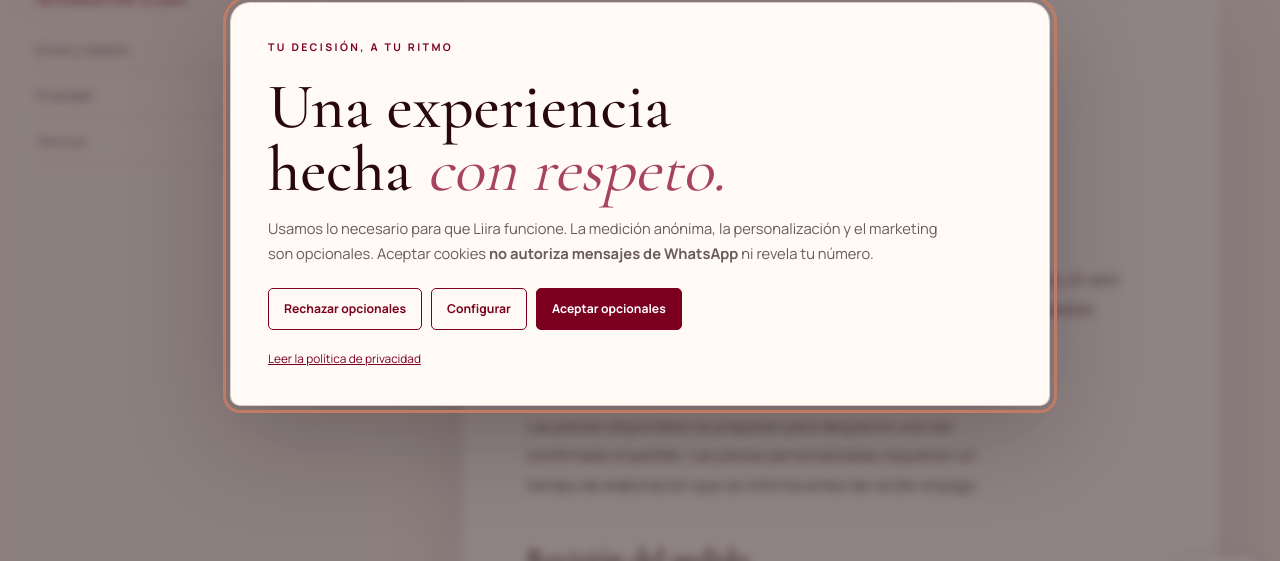
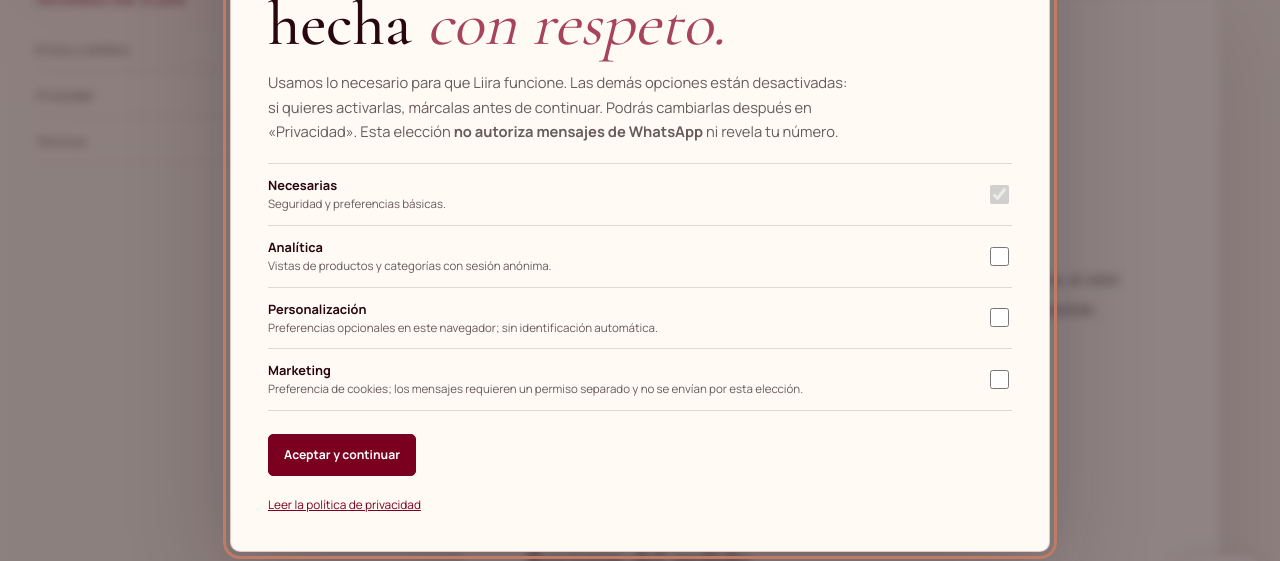
Before and after one commit to Yoinner/liira.co, a Next.js app: page /politicas/envios-y-cambios in a window 1280 px wide. Shown: the part 196-757 px from the top of the page. Built offline with nearby package versions, Linux system fonts and the light colour scheme; no server answers.

Commit message:
fix: simplify privacy choice without optional opt-in

```diff
--- a/components/public/privacy-preferences.tsx
+++ b/components/public/privacy-preferences.tsx
@@ -32,7 +32,6 @@
   const [dismissed, setDismissed] = useState(false);
   const open = ready && ((!choice && !dismissed) || reopening);
   const dialog = useRef<HTMLElement>(null);
-  const [configuring, setConfiguring] = useState(false);
   const [options, setOptions] = useState({ analytics: false, personalization: false, marketing: false });
 
   useEffect(() => {
@@ -68,22 +67,21 @@
     window.dispatchEvent(new Event("liira:privacy"));
     setOptions(next);
     setReopening(false);
-    setConfiguring(false);
   }
 
   if (!ready) return null;
   return <>
-    <button className="privacy-reopen" type="button" onClick={() => { setOptions({ analytics: choice?.analytics || false, personalization: choice?.personalization || false, marketing: choice?.marketing || false }); setDismissed(false); setReopening(true); setConfiguring(true); }} aria-label="Cambiar preferencias de privacidad">Privacidad</button>
+    <button className="privacy-reopen" type="button" onClick={() => { setOptions({ analytics: choice?.analytics || false, personalization: choice?.personalization || false, marketing: choice?.marketing || false }); setDismissed(false); setReopening(true); }} aria-label="Cambiar preferencias de privacidad">Privacidad</button>
     {open && <div className="privacy-backdrop"><section ref={dialog} tabIndex={-1} className="privacy-dialog" role="dialog" aria-modal="true" aria-labelledby="privacy-title">
       <p className="eyebrow">Tu decisión, a tu ritmo</p><h2 id="privacy-title">Una experiencia hecha <em>con respeto.</em></h2>
-      <p>Usamos lo necesario para que Liira funcione. La medición anónima, la personalización y el marketing son opcionales. Aceptar cookies <strong>no autoriza mensajes de WhatsApp</strong> ni revela tu número.</p>
-      {configuring && <div className="privacy-options">
+      <p>Usamos lo necesario para que Liira funcione. Las demás opciones están desactivadas: si quieres activarlas, márcalas antes de continuar. Podrás cambiarlas después en «Privacidad». Esta elección <strong>no autoriza mensajes de WhatsApp</strong> ni revela tu número.</p>
+      <div className="privacy-options">
         <label><span><strong>Necesarias</strong><small>Seguridad y preferencias básicas.</small></span><input type="checkbox" checked disabled /></label>
         <label><span><strong>Analítica</strong><small>Vistas de productos y categorías con sesión anónima.</small></span><input type="checkbox" checked={options.analytics} onChange={(e) => setOptions({ ...options, analytics: e.target.checked })} /></label>
         <label><span><strong>Personalización</strong><small>Preferencias opcionales en este navegador; sin identificación automática.</small></span><input type="checkbox" checked={options.personalization} onChange={(e) => setOptions({ ...options, personalization: e.target.checked })} /></label>
         <label><span><strong>Marketing</strong><small>Preferencia de cookies; los mensajes requieren un permiso separado y no se envían por esta elección.</small></span><input type="checkbox" checked={options.marketing} onChange={(e) => setOptions({ ...options, marketing: e.target.checked })} /></label>
-      </div>}
-      <div className="privacy-actions"><button type="button" onClick={() => save({ analytics: false, personalization: false, marketing: false })}>Rechazar opcionales</button>{configuring ? <button type="button" onClick={() => save(options)}>Guardar selección</button> : <button type="button" onClick={() => setConfiguring(true)}>Configurar</button>}<button type="button" onClick={() => save({ analytics: true, personalization: true, marketing: true })}>Aceptar opcionales</button></div>
+      </div>
+      <div className="privacy-actions"><button type="button" onClick={() => save(options)}>Aceptar y continuar</button></div>
       <Link href="/politicas/privacidad" onClick={() => { setReopening(false); setDismissed(true); }}>Leer la política de privacidad</Link>{choice && <p className="privacy-saved">Tu última elección fue guardada el {new Intl.DateTimeFormat("es-CO", { dateStyle: "medium", timeZone: "America/Bogota" }).format(new Date(choice.savedAt))}.</p>}
     </section></div>}
   </>;
```
